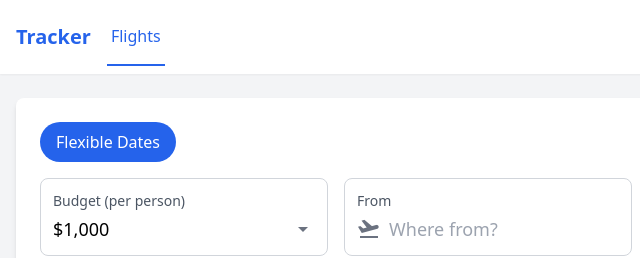
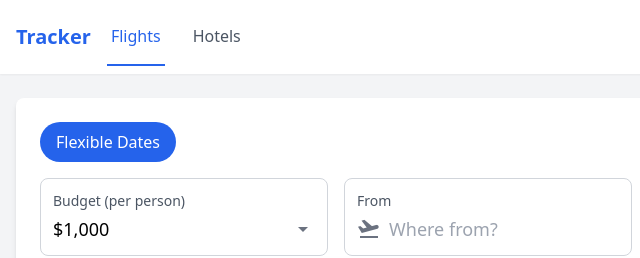
Before and after one commit to super3/tracker, a plain HTML site: page index.html in a window 1280 px wide. Shown: the top 258 px of the page, 0-640 px from the left. Drawn offline with nearby package versions, Linux system fonts and the light colour scheme; no server answers.

Commit message:
Update index.html

```diff
--- a/index.html
+++ b/index.html
@@ -33,6 +33,7 @@
                     <div class="text-xl font-semibold text-blue-600">Tracker</div>
                     <nav class="hidden md:flex space-x-6">
                         <a href="#" class="text-blue-600 border-b-2 border-blue-600 px-1 py-4">Flights</a>
+                        <a href="#" class="text-gray-600 px-1 py-4">Hotels</a>
                     </nav>
                 </div>
                 <div class="flex items-center space-x-4">
```
